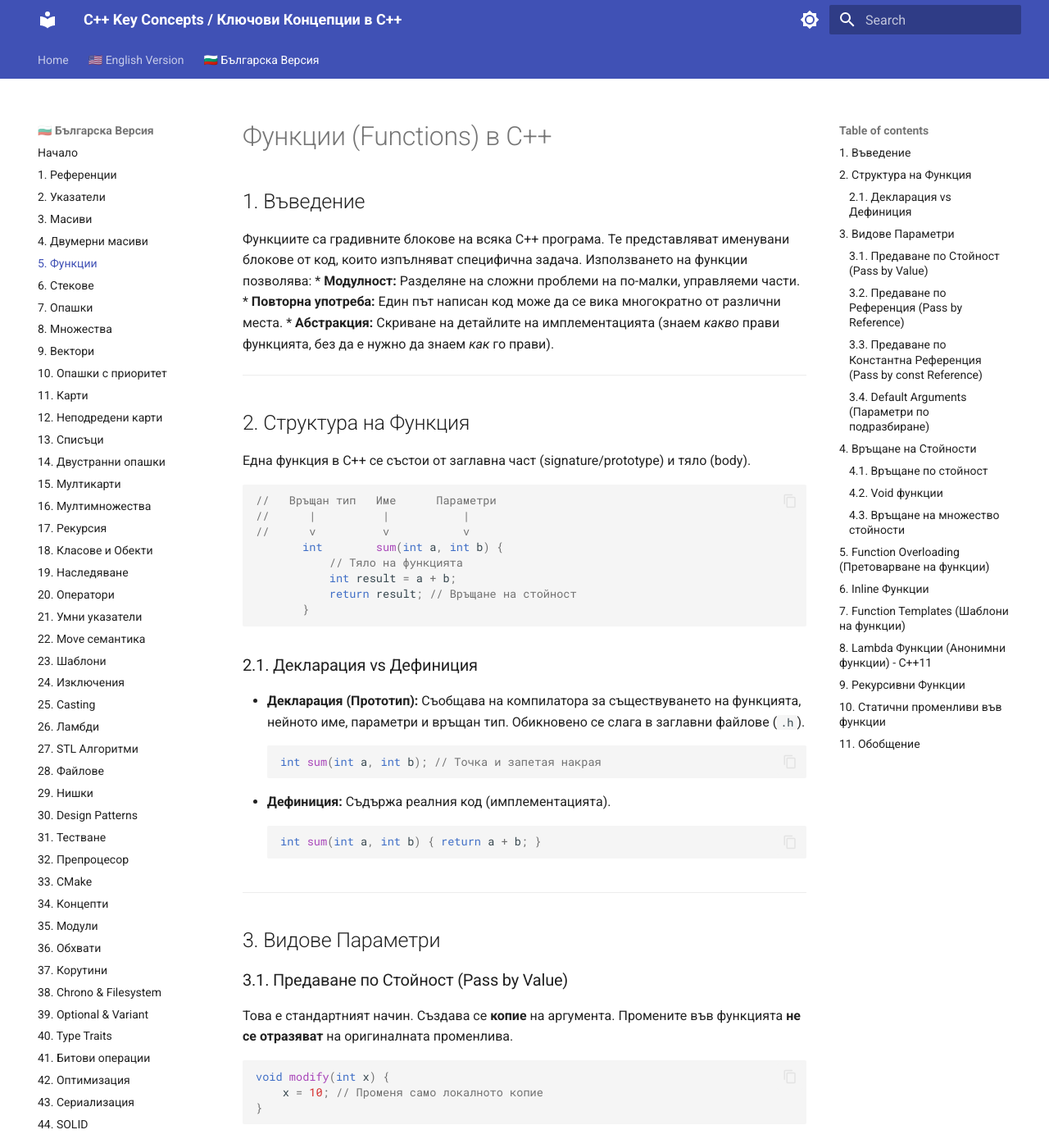
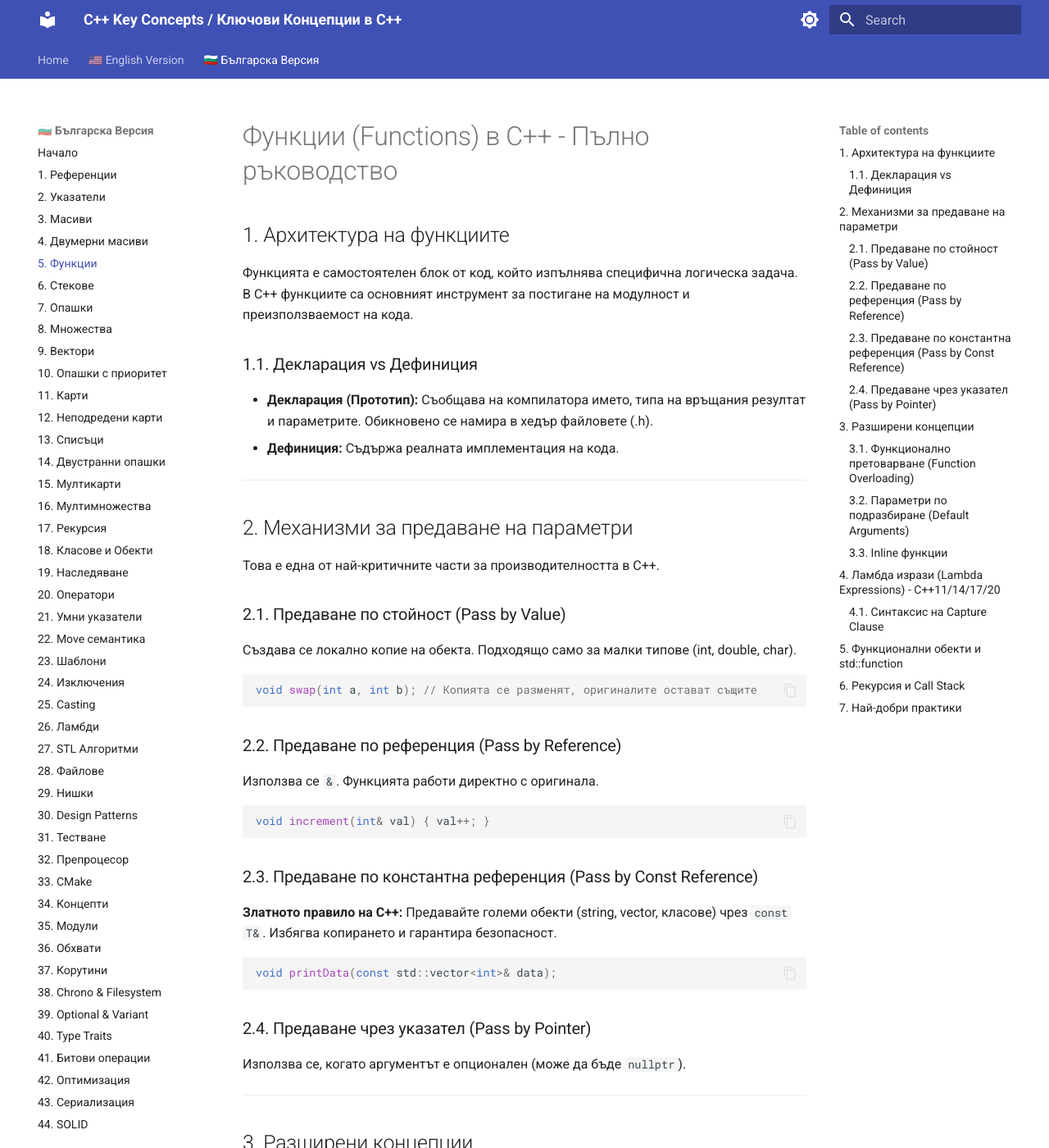
Before and after one commit to KadirYazadzhi/CPlusPlus---KeyConcepts, an MkDocs documentation site: the page built from docs/bg/Functions/Functions.md, in a window 1280 px wide and 1400 px high. Shown: the whole window at 82% size. Built offline with MkDocs 1.6.1 and Material for MkDocs 9.7.7, drawn with Linux system fonts in a browser that asks for light colours; some of the changed text lies outside the part shown.

Commit message:
Docs: Update Functions (Topic 5) with comprehensive content

````diff
--- a/docs/bg/Functions/Functions.md
+++ b/docs/bg/Functions/Functions.md
@@ -1,214 +1,102 @@
-# Функции (Functions) в C++
+# Функции (Functions) в C++ - Пълно ръководство
 
-## 1. Въведение
+## 1. Архитектура на функциите
+Функцията е самостоятелен блок от код, който изпълнява специфична логическа задача. В C++ функциите са основният инструмент за постигане на модулност и преизползваемост на кода.
 
-Функциите са градивните блокове на всяка C++ програма. Те представляват именувани блокове от код, които изпълняват специфична задача. Използването на функции позволява:
-*   **Модулност:** Разделяне на сложни проблеми на по-малки, управляеми части.
-*   **Повторна употреба:** Един път написан код може да се вика многократно от различни места.
-*   **Абстракция:** Скриване на детайлите на имплементацията (знаем *какво* прави функцията, без да е нужно да знаем *как* го прави).
+### 1.1. Декларация vs Дефиниция
+*   **Декларация (Прототип):** Съобщава на компилатора името, типа на връщания резултат и параметрите. Обикновено се намира в хедър файловете (.h).
+*   **Дефиниция:** Съдържа реалната имплементация на кода.
 
 ---
 
-## 2. Структура на Функция
+## 2. Механизми за предаване на параметри
 
-Една функция в C++ се състои от заглавна част (signature/prototype) и тяло (body).
+Това е една от най-критичните части за производителността в C++.
 
+### 2.1. Предаване по стойност (Pass by Value)
+Създава се локално копие на обекта. Подходящо само за малки типове (int, double, char).
 ```cpp
-//   Връщан тип   Име      Параметри
-//      |          |           |
-//      v          v           v
-       int        sum(int a, int b) {
-           // Тяло на функцията
-           int result = a + b;
-           return result; // Връщане на стойност
-       }
+void swap(int a, int b); // Копията се разменят, оригиналите остават същите
 ```
 
-### 2.1. Декларация vs Дефиниция
-*   **Декларация (Прототип):** Съобщава на компилатора за съществуването на функцията, нейното име, параметри и връщан тип. Обикновено се слага в заглавни файлове (`.h`).
-    ```cpp
-    int sum(int a, int b); // Точка и запетая накрая
-    ```
-*   **Дефиниция:** Съдържа реалния код (имплементацията).
-    ```cpp
-    int sum(int a, int b) { return a + b; }
-    ```
+### 2.2. Предаване по референция (Pass by Reference)
+Използва се `&`. Функцията работи директно с оригинала.
+```cpp
+void increment(int& val) { val++; }
+```
+
+### 2.3. Предаване по константна референция (Pass by Const Reference)
+**Златното правило на C++:** Предавайте големи обекти (string, vector, класове) чрез `const T&`. Избягва копирането и гарантира безопасност.
+```cpp
+void printData(const std::vector<int>& data);
+```
+
+### 2.4. Предаване чрез указател (Pass by Pointer)
+Използва се, когато аргументът е опционален (може да бъде `nullptr`).
 
 ---
 
-## 3. Видове Параметри
+## 3. Разширени концепции
 
-### 3.1. Предаване по Стойност (Pass by Value)
-Това е стандартният начин. Създава се **копие** на аргумента. Промените във функцията **не се отразяват** на оригиналната променлива.
+### 3.1. Функционално претоварване (Function Overloading)
+Можете да имате функции с едно и също име, но различни параметри. Компилаторът ги различава чрез процес, наречен **Name Mangling**.
+
+### 3.2. Параметри по подразбиране (Default Arguments)
+```cpp
+void log(string msg, int level = 1);
+// Може да се вика като log("Hi") или log("Hi", 2)
+```
+
+### 3.3. Inline функции
+Ключовата дума `inline` е молба към компилатора да замести извикването на функцията с нейния код, за да се спести overhead от стека.
+
+---
+
+## 4. Ламбда изрази (Lambda Expressions) - C++11/14/17/20
+
+Ламбдите са анонимни обекти-функции. Те промениха начина, по който пишем модерен C++.
+
+### 4.1. Синтаксис на Capture Clause
+*   `[]` - нищо не се прихваща.
+*   `[=]` - прихващане на всички локални променливи по стойност.
+*   `[&]` - прихващане по референция.
+*   `[x, &y]` - x по стойност, y по референция.
 
 ```cpp
-void modify(int x) {
-    x = 10; // Променя само локалното копие
-}
-```
-
-### 3.2. Предаване по Референция (Pass by Reference)
-Използва се амперсанд `&`. Функцията работи директно с оригиналната променлива. Използва се за модификация или за избягване на копиране на тежки обекти.
-
-```cpp
-void modify(int& x) {
-    x = 10; // Променя оригинала
-}
-```
-
-### 3.3. Предаване по Константна Референция (Pass by const Reference)
-Най-добрият начин за предаване на големи обекти (като `std::string`, `std::vector`), които не трябва да бъдат променяни. Пести памет (няма копиране) и е безопасно (read-only).
-
-```cpp
-void printMessage(const std::string& msg) {
-    std::cout << msg << std::endl;
-}
-```
-
-### 3.4. Default Arguments (Параметри по подразбиране)
-Можем да зададем стойности по подразбиране, които се използват, ако извикващият пропусне аргумента. Те трябва да са винаги последни в списъка.
-
-```cpp
-void greet(std::string name, std::string title = "Mr./Ms.") {
-    std::cout << "Hello, " << title << " " << name << std::endl;
-}
-
-// greet("John"); -> Hello, Mr./Ms. John
-// greet("Jane", "Dr."); -> Hello, Dr. Jane
+auto multiplier = [factor = 10](int val) { return val * factor; };
 ```
 
 ---
 
-## 4. Връщане на Стойности
+## 5. Функционални обекти и std::function
 
-### 4.1. Връщане по стойност
-Стандартният начин. Връща копие на резултата.
-
-### 4.2. Void функции
-Функции, които не връщат нищо (`void`). Използват се за извършване на действие (печатане, запис във файл). Може да се използва `return;` за ранен изход.
-
-### 4.3. Връщане на множество стойности
-В C++ функциите могат да връщат само едно нещо. За да върнем повече, можем да използваме:
-*   Референции като изходни параметри.
-*   `std::pair` или `std::tuple`.
-*   Структура (`struct`).
+Библиотеката `<functional>` ни позволява да третираме функциите като обекти.
 
 ```cpp
-#include <tuple>
-std::tuple<int, int> getCoordinates() {
-    return {10, 20};
-}
-// Извикване (C++17 structured binding):
-// auto [x, y] = getCoordinates();
+#include <functional>
+std::function<int(int, int)> op;
+op = [](int a, int b) { return a + b; };
 ```
 
 ---
 
-## 5. Function Overloading (Претоварване на функции)
+## 6. Рекурсия и Call Stack
 
-C++ позволява да имаме няколко функции с **едно и също име**, стига списъкът им с параметри (брой или тип) да е различен. Типът на връщаната стойност не участва в разграничаването.
+Всяко извикване на функция създава **Stack Frame** в паметта, който съдържа:
+1.  Локални променливи.
+2.  Параметри.
+3.  Адрес за връщане.
 
-```cpp
-int area(int side) { return side * side; } // Квадрат
-int area(int w, int h) { return w * h; }   // Правоъгълник
-double area(double r) { return 3.14 * r * r; } // Кръг
-```
-
-Компилаторът решава коя функция да извика на базата на подадените аргументи.
+⚠️ **Tail Call Optimization (TCO):** Някои компилатори могат да оптимизират рекурсията до цикъл, ако рекурсивното извикване е последното нещо във функцията.
 
 ---
 
-## 6. Inline Функции
+## 7. Най-добри практики
 
-Ключовата дума `inline` подсказва на компилатора да замести извикването на функцията с тялото ѝ директно в кода. Това елиминира overhead-а (забавянето) от извикването на функция, но увеличава размера на изпълнимия файл. Подходящо за много кратки функции (getters/setters).
-
-```cpp
-inline int max(int a, int b) {
-    return (a > b) ? a : b;
-}
-```
+1.  **Принцип на единствената отговорност:** Една функция трябва да прави само едно нещо.
+2.  **Дължина:** Ако функцията е над 50-100 реда, вероятно трябва да се раздели.
+3.  **Const Correctness:** Маркирайте методи, които не променят обекта, като `const`.
+4.  **Noexcept:** Използвайте `noexcept` за функции, които гарантирано не хвърлят грешки (подобрява скоростта).
 
 ---
-
-## 7. Function Templates (Шаблони на функции)
-
-Ако искаме една функция да работи с различни типове данни, използваме шаблони (Generic programming).
-
-```cpp
-template <typename T>
-T add(T a, T b) {
-    return a + b;
-}
-
-// Работи за int, double, float и т.н.
-// add<int>(5, 10);
-// add<double>(5.5, 2.3);
-```
-
----
-
-## 8. Lambda Функции (Анонимни функции) - C++11
-
-Ламбда изразите позволяват дефиниране на функции директно на мястото, където се използват (inline), често като аргументи на други функции (напр. при сортиране).
-
-Синтаксис: `[capture](parameters) -> return_type { body }`
-
-```cpp
-#include <vector>
-#include <algorithm>
-#include <iostream>
-
-int main() {
-    std::vector<int> nums = {4, 1, 3, 5, 2};
-
-    // Сортиране в низходящ ред с ламбда
-    std::sort(nums.begin(), nums.end(), [](int a, int b) {
-        return a > b;
-    });
-
-    // Capture example
-    int multiplier = 10;
-    auto times = [multiplier](int a) { return a * multiplier; };
-    std::cout << times(5); // 50
-}
-```
-
-*   `[]`: Нищо не се прихваща от външния обхват.
-*   `[=]`: Всички външни променливи се прихващат по стойност (копие).
-*   `[&]`: Всички външни променливи се прихващат по референция.
-*   `[x, &y]`: `x` по стойност, `y` по референция.
-
----
-
-## 9. Рекурсивни Функции
-
-Функция, която извиква сама себе си. Задължително трябва да има **базов случай** (base case), който да прекрати рекурсията, иначе ще настъпи препълване на стека (Stack Overflow).
-
-(Подробно е разгледано в тема 17: Рекурсия).
-
----
-
-## 10. Статични променливи във функции
-
-Променлива, декларирана като `static` вътре във функция, се инициализира само веднъж и запазва стойността си между отделните извиквания на функцията.
-
-```cpp
-void counter() {
-    static int count = 0;
-    count++;
-    std::cout << count << " ";
-}
-
-// counter(); -> 1
-// counter(); -> 2
-// counter(); -> 3
-```
-
----
-
-## 11. Обобщение
-
-*   Функциите са от съществено значение за чист и поддържан код.
-*   Разбирането на механизмите за предаване на параметри (Value vs Reference) е критично за производителността.
-*   Модерният C++ разчита силно на Templates и Lambda функции за гъвкавост.
-*   Винаги разделяйте декларацията от дефиницията при големи проекти.
+*(Този документ е част от курса "Ключови концепции в C++")*
--- a/docs/en/Functions/Functions.md
+++ b/docs/en/Functions/Functions.md
@@ -1,192 +1,102 @@
-# Functions in C++
+# Functions in C++ - The Ultimate Guide
 
-## 1. Introduction
+## 1. Function Architecture
+A function is a self-contained block of code that performs a specific logical task. In C++, functions are the primary tool for achieving code modularity and reusability.
 
-Functions are the building blocks of any C++ program. They are named blocks of code that perform a specific task. Using functions allows for:
-*   **Modularity:** Breaking complex problems into smaller, manageable parts.
-*   **Reusability:** Code written once can be called multiple times.
-*   **Abstraction:** Hiding implementation details (knowing *what* it does, not *how*).
+### 1.1. Declaration vs. Definition
+*   **Declaration (Prototype):** Informs the compiler about the function name, return type, and parameters. Typically found in header files (.h).
+*   **Definition:** Contains the actual implementation code.
 
 ---
 
-## 2. Structure of a Function
+## 2. Parameter Passing Mechanisms
 
-A C++ function consists of a signature (prototype) and a body.
+This is one of the most performance-critical aspects of C++.
 
+### 2.1. Pass by Value
+A local copy of the object is created. Suitable only for small types (int, double, char).
 ```cpp
-// Return Type   Name      Parameters
-//      |          |           |
-//      v          v           v
-       int        sum(int a, int b) {
-           // Body
-           int result = a + b;
-           return result; // Return value
-       }
+void swap(int a, int b); // Copies are swapped, originals remain unchanged
 ```
 
-### 2.1. Declaration vs Definition
-*   **Declaration (Prototype):** Tells compiler about function existence, name, parameters, and return type. Usually in `.h` files.
-    ```cpp
-    int sum(int a, int b); // Semicolon at end
-    ```
-*   **Definition:** Contains the actual code.
-    ```cpp
-    int sum(int a, int b) { return a + b; }
-    ```
+### 2.2. Pass by Reference
+Uses `&`. The function works directly with the original object.
+```cpp
+void increment(int& val) { val++; }
+```
+
+### 2.3. Pass by Const Reference
+**The Golden Rule of C++:** Pass large objects (string, vector, classes) by `const T&`. It avoids copying and ensures safety.
+```cpp
+void printData(const std::vector<int>& data);
+```
+
+### 2.4. Pass by Pointer
+Used when the argument is optional (can be `nullptr`).
 
 ---
 
-## 3. Parameter Passing
+## 3. Advanced Concepts
 
-### 3.1. Pass by Value
-Default. Creates a **copy** of the argument. Changes inside function **do not affect** the original.
+### 3.1. Function Overloading
+You can have functions with the same name but different parameters. The compiler distinguishes them via a process called **Name Mangling**.
+
+### 3.2. Default Arguments
+```cpp
+void log(string msg, int level = 1);
+// Can be called as log("Hi") or log("Hi", 2)
+```
+
+### 3.3. Inline Functions
+The `inline` keyword is a request to the compiler to replace the function call with its code to save stack overhead.
+
+---
+
+## 4. Lambda Expressions - C++11/14/17/20
+
+Lambdas are anonymous function objects. They changed the way we write modern C++.
+
+### 4.1. Capture Clause Syntax
+*   `[]` - nothing is captured.
+*   `[=]` - capture all local variables by value.
+*   `[&]` - capture all by reference.
+*   `[x, &y]` - x by value, y by reference.
 
 ```cpp
-void modify(int x) {
-    x = 10; // Modifies local copy only
-}
-```
-
-### 3.2. Pass by Reference
-Uses `&`. Function works directly with the original variable. Used for modification or avoiding copying large objects.
-
-```cpp
-void modify(int& x) {
-    x = 10; // Modifies original
-}
-```
-
-### 3.3. Pass by const Reference
-Best for passing large objects (like `std::string`, `std::vector`) that shouldn't be changed. Saves memory (no copy) and is safe (read-only).
-
-```cpp
-void printMessage(const std::string& msg) {
-    std::cout << msg << std::endl;
-}
-```
-
-### 3.4. Default Arguments
-Values used if the caller omits the argument. Must be last in the list.
-
-```cpp
-void greet(std::string name, std::string title = "Mr./Ms.") {
-    std::cout << "Hello, " << title << " " << name << std::endl;
-}
-// greet("John"); -> Hello, Mr./Ms. John
+auto multiplier = [factor = 10](int val) { return val * factor; };
 ```
 
 ---
 
-## 4. Return Values
+## 5. Function Objects and std::function
 
-### 4.1. Return by Value
-Standard. Returns a copy.
-
-### 4.2. Void Functions
-Return nothing. Used for actions. Use `return;` for early exit.
-
-### 4.3. Returning Multiple Values
-C++ functions return one thing. To return more:
-*   Reference output parameters.
-*   `std::pair` or `std::tuple`.
-*   `struct`.
+The `<functional>` library allows us to treat functions as objects.
 
 ```cpp
-#include <tuple>
-std::tuple<int, int> getCoordinates() {
-    return {10, 20};
-}
-// Usage: auto [x, y] = getCoordinates();
+#include <functional>
+std::function<int(int, int)> op;
+op = [](int a, int b) { return a + b; };
 ```
 
 ---
 
-## 5. Function Overloading
+## 6. Recursion and the Call Stack
 
-C++ allows multiple functions with the **same name** if parameter lists differ (count or type). Return type doesn't matter.
+Every function call creates a **Stack Frame** in memory, containing:
+1.  Local variables.
+2.  Parameters.
+3.  Return address.
 
-```cpp
-int area(int side) { return side * side; } // Square
-int area(int w, int h) { return w * h; }   // Rectangle
-double area(double r) { return 3.14 * r * r; } // Circle
-```
+⚠️ **Tail Call Optimization (TCO):** Some compilers can optimize recursion into a loop if the recursive call is the very last operation.
 
 ---
 
-## 6. Inline Functions
+## 7. Best Practices
 
-The `inline` keyword suggests the compiler replace the call with the function body code. Eliminates call overhead but increases binary size. Good for small functions (getters).
-
-```cpp
-inline int max(int a, int b) {
-    return (a > b) ? a : b;
-}
-```
+1.  **Single Responsibility Principle:** A function should do exactly one thing.
+2.  **Length:** If a function exceeds 50-100 lines, it should likely be split.
+3.  **Const Correctness:** Mark methods that don't modify the object as `const`.
+4.  **Noexcept:** Use `noexcept` for functions guaranteed not to throw (improves performance).
 
 ---
-
-## 7. Function Templates
-
-For generic programming (working with different types).
-
-```cpp
-template <typename T>
-T add(T a, T b) {
-    return a + b;
-}
-// add<int>(5, 10);
-// add<double>(5.5, 2.3);
-```
-
----
-
-## 8. Lambda Expressions - C++11
-
-Anonymous functions defined in-place.
-
-Syntax: `[capture](parameters) -> return_type { body }`
-
-```cpp
-#include <vector>
-#include <algorithm>
-
-int main() {
-    std::vector<int> nums = {4, 1, 3};
-
-    // Sort descending with lambda
-    std::sort(nums.begin(), nums.end(), [](int a, int b) {
-        return a > b;
-    });
-}
-```
-
----
-
-## 9. Recursive Functions
-
-Functions calling themselves. Must have a **base case** to stop, otherwise Stack Overflow occurs.
-
----
-
-## 10. Static Variables
-
-A `static` variable inside a function initializes once and retains value between calls.
-
-```cpp
-void counter() {
-    static int count = 0;
-    count++;
-    std::cout << count << " ";
-}
-// counter(); -> 1
-// counter(); -> 2
-```
-
----
-
-## 11. Summary
-
-*   Functions are essential for clean code.
-*   Understand Pass by Value vs Reference.
-*   Modern C++ relies on Templates and Lambdas.
-*   Separate declaration from definition in large projects.
+*(This document is part of the "C++ Key Concepts" course)*
````
